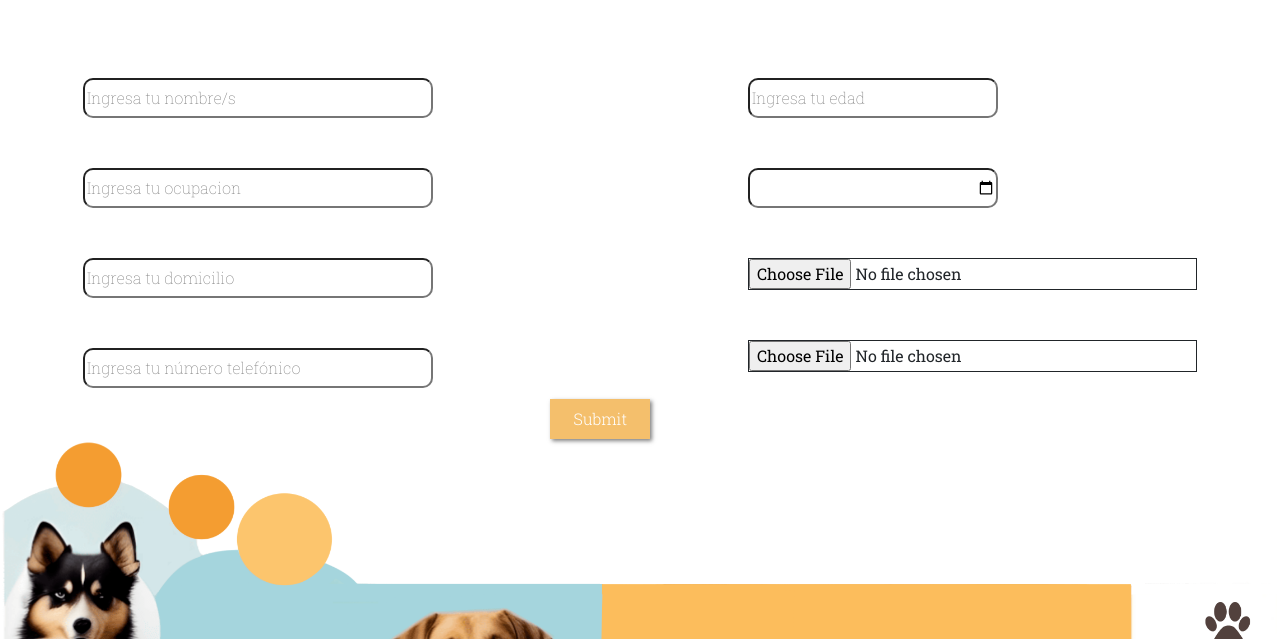
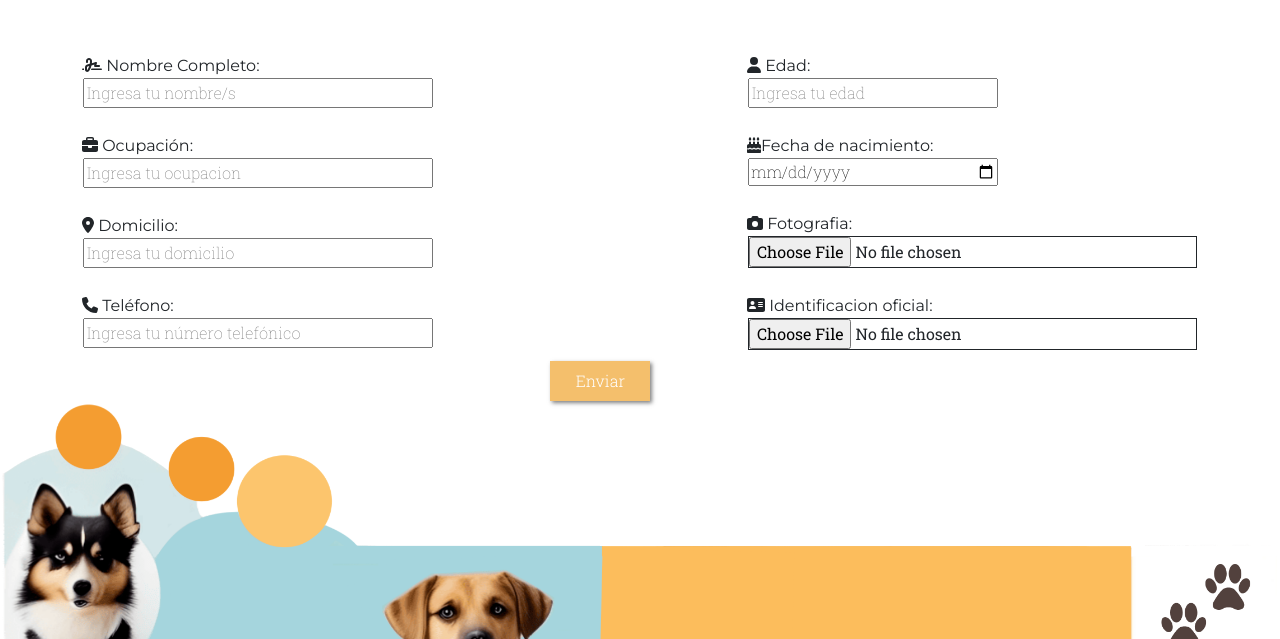
Before and after one commit to arlynmedina/WebPage, a plain HTML site: page certifiedUser.html in a window 1280 px wide. Shown: the part 511-1150 px from the top of the page. Drawn offline with nearby package versions, Linux system fonts and the light colour scheme.

Commit message:
version final (creo)

```diff
--- a/certifiedUser.html
+++ b/certifiedUser.html
@@ -61,22 +61,22 @@
         <div class="row">
             <div class="col-lg-7 align-items-center">
                 <br><br>
-                <h6 class="d-inline bold-text content-items" ><i class="fa-solid fa-signature"></i> Nombre Completo: </h6><br><input class="d-inline normal-text content-items" type = "text" placeholder="Ingresa tu nombre/s" style="margin: 1px; width: 350px;" ></input><br><br>
-                <h6 class="d-inline bold-text content-items" ><i class="fa-solid fa-briefcase"></i> Ocupación: </h6><br><input class="d-inline normal-text content-items" type = "number" placeholder="Ingresa tu ocupacion" style="margin: 1px; width: 350px;"></input><br><br>
-                <h6 class="d-inline bold-text content-items" ><i class="fa-solid fa-location-dot"></i> Domicilio: </h6><br><input class="d-inline normal-text content-items" type = "number" placeholder="Ingresa tu domicilio" style="margin: 1px; width: 350px;"></input><br><br>
-                <h6 class="d-inline bold-text content-items" ><i class="fa-solid fa-phone"></i> Teléfono: </h6><br><input class="d-inline normal-text content-items" type = "text" placeholder="Ingresa tu número telefónico" style="margin: 1px; width: 350px;" id="input-telefono "></input><br>
+                <h6 class="d-inline bold-text" ><i class="fa-solid fa-signature"></i> Nombre Completo: </h6><br><input class="d-inline normal-text" type = "text" placeholder="Ingresa tu nombre/s" style="margin: 1px; width: 350px;" ></input><br><br>
+                <h6 class="d-inline bold-text" ><i class="fa-solid fa-briefcase"></i> Ocupación: </h6><br><input class="d-inline normal-text" type = "number" placeholder="Ingresa tu ocupacion" style="margin: 1px; width: 350px;"></input><br><br>
+                <h6 class="d-inline bold-text" ><i class="fa-solid fa-location-dot"></i> Domicilio: </h6><br><input class="d-inline normal-text" type = "number" placeholder="Ingresa tu domicilio" style="margin: 1px; width: 350px;"></input><br><br>
+                <h6 class="d-inline bold-text" ><i class="fa-solid fa-phone"></i> Teléfono: </h6><br><input class="d-inline normal-text" type = "text" placeholder="Ingresa tu número telefónico" style="margin: 1px; width: 350px;" id="input-telefono "></input><br>
 
 
             </div>
             <div class="col-lg-5 pb-4 pb-lg-0">
                 <br><br>
-                <h6 class="d-inline bold-text content-items" ><i class="fa-solid fa-user"></i> Edad: </h6><br><input class="d-inline normal-text content-items" type = "number" placeholder="Ingresa tu edad" style="margin: 1px; width:250px;"></input><br><br>
-                <h6 class="d-inline bold-text content-items"><i class="fa-solid fa-cake-candles"></i>Fecha de nacimiento: </h6><br><input class="d-inline normal-text content-items" type = "date" placeholder="Ingresa tu nacimiento" style="margin: 1px; width:250px;" id="input-nacimiento"></input><br><br>
-                <h6 class="d-inline bold-text content-items"><i class="fa-solid fa-camera"></i></i> Fotografia: </h6><br>
+                <h6 class="d-inline bold-text" ><i class="fa-solid fa-user"></i> Edad: </h6><br><input class="d-inline normal-text" type = "number" placeholder="Ingresa tu edad" style="margin: 1px; width:250px;"></input><br><br>
+                <h6 class="d-inline bold-text"><i class="fa-solid fa-cake-candles"></i>Fecha de nacimiento: </h6><br><input class="d-inline normal-text" type = "date" placeholder="Ingresa tu nacimiento" style="margin: 1px; width:250px;"></input><br><br>
+                <h6 class="d-inline bold-text"><i class="fa-solid fa-camera"></i></i> Fotografia: </h6><br>
                 <div class="custom-file-upload">
                     <input type="file" id="file-fotografia"/>
                 </div><br>
-                <h6 class="d-inline bold-text content-items"><i class="fa-solid fa-address-card"></i> Identificacion oficial: </h6><br>
+                <h6 class="d-inline bold-text"><i class="fa-solid fa-address-card"></i> Identificacion oficial: </h6><br>
                 <div class="custom-file-upload">
                     <input type="file" id="file-identificacion"/>
                 </div>
@@ -84,9 +84,7 @@
             </div>
         </div>
     </div>
-    <button class ="button-inputs" style = "margin-left: 43%; height:40px; width:100px; background-color: #f4bf6c; color: white;">Submit</button>
-
-
+    <button class ="button-inputs" style = "margin-left: 43%; height:40px; width:100px; background-color: #f4bf6c; color: white;">Enviar</button>
 
 
 
```
Also changed, not shown: css/styles.css.
